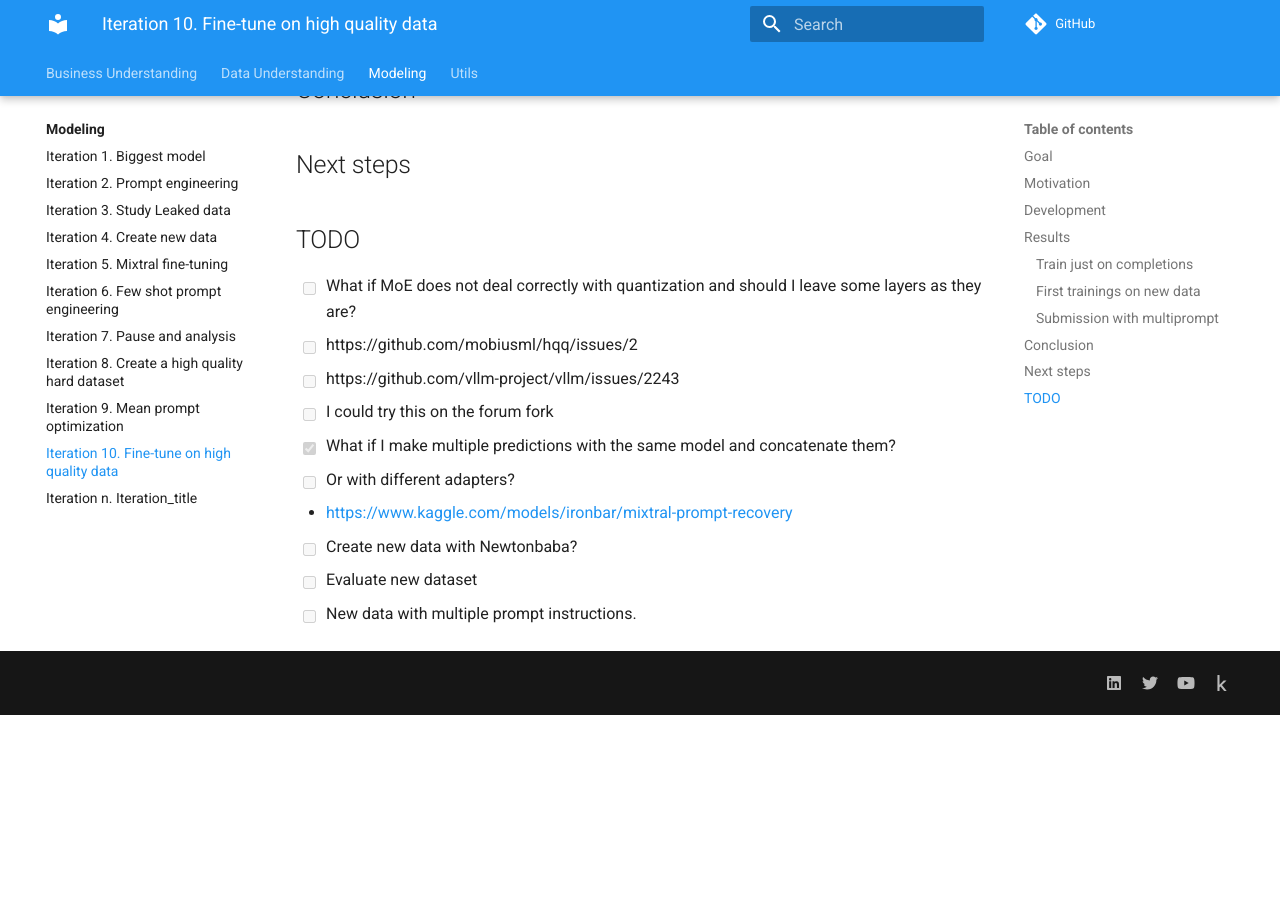
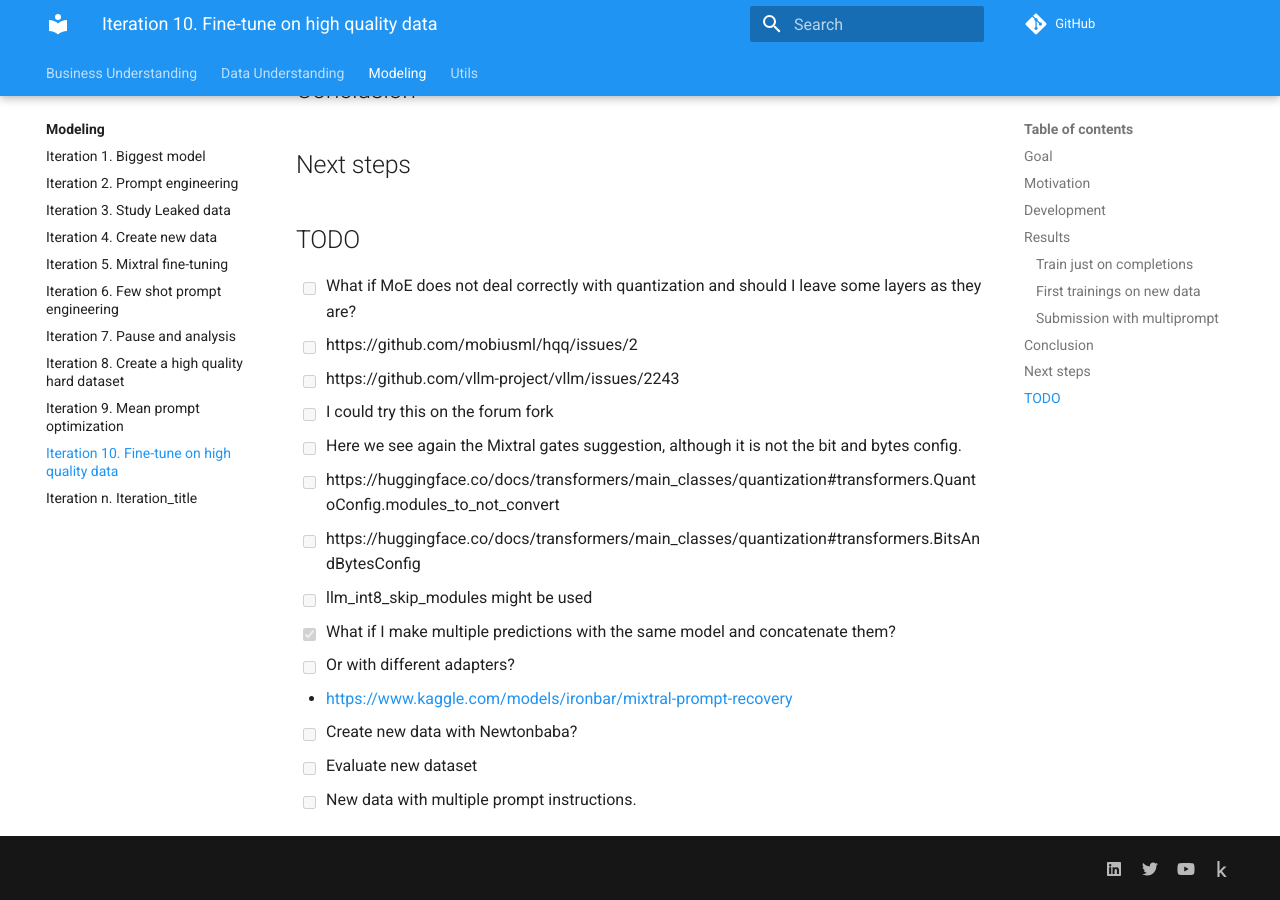
Before and after one commit to ironbar/prompt_recovery, an MkDocs documentation site: the page built from docs/modeling/Iteration_10_fine-tune_on_high_quality_data.md, in a window 1280 px wide and 900 px high, scrolled down 2297 px. Built offline with MkDocs 1.6.1 and Material for MkDocs 9.7.7, drawn with Linux system fonts in a browser that asks for light colours; comment, search, counter and statistics services are not loaded; before the commit the page ends 3012 px from its top, so only the background shows below that.

Commit message:
verified that I can skip the quantization of some layers

```diff
--- a/docs/modeling/Iteration_10_fine-tune_on_high_quality_data.md
+++ b/docs/modeling/Iteration_10_fine-tune_on_high_quality_data.md
@@ -77,6 +77,10 @@
   - [ ] https://github.com/mobiusml/hqq/issues/2
   - [ ] https://github.com/vllm-project/vllm/issues/2243
   - [ ] I could try this on the forum fork
+  - [ ] Here we see again the Mixtral gates suggestion, although it is not the bit and bytes config.
+  - [ ] https://huggingface.co/docs/transformers/main_classes/quantization#transformers.QuantoConfig.modules_to_not_convert
+  - [ ] https://huggingface.co/docs/transformers/main_classes/quantization#transformers.BitsAndBytesConfig
+  - [ ] llm_int8_skip_modules might be used
 - [x] What if I make multiple predictions with the same model and concatenate them?
 - [ ] Or with different adapters?
 - <https://www.kaggle.com/models/ironbar/mixtral-prompt-recovery>
```
Also changed, not shown: 1 other file.
